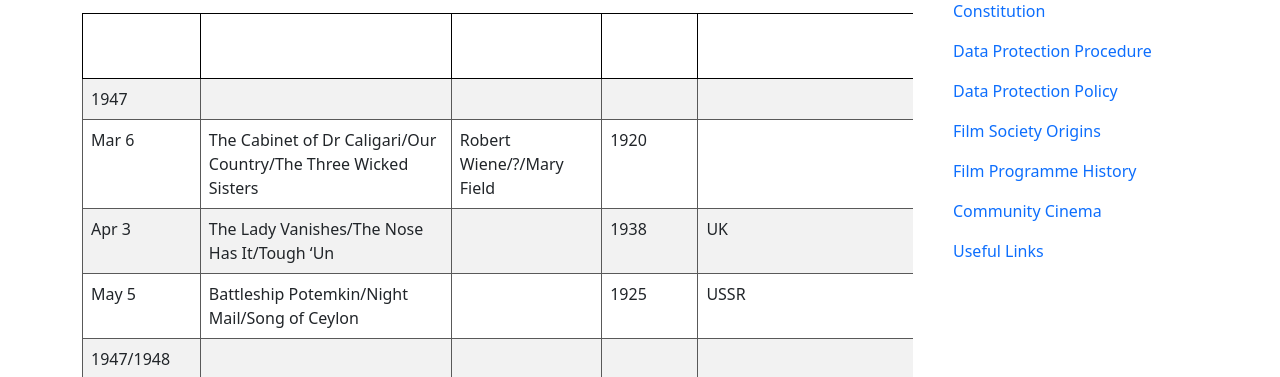
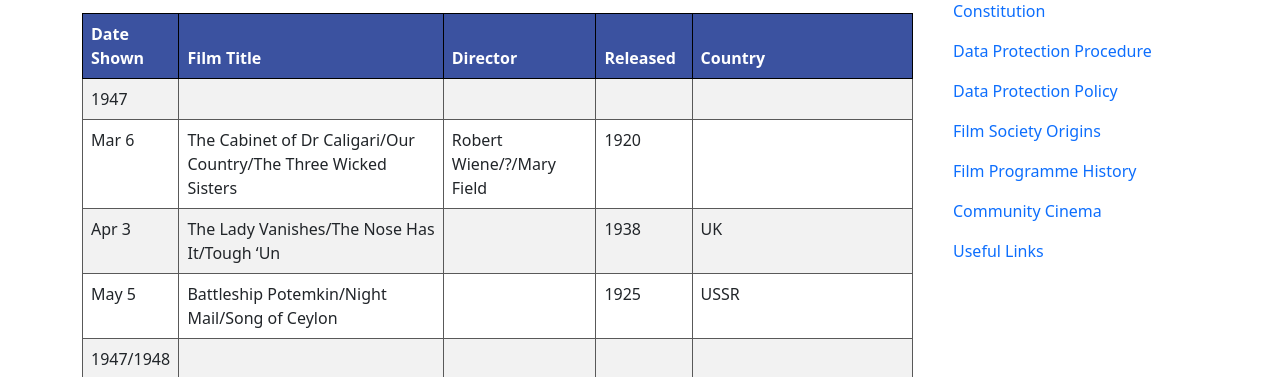
Before and after one commit to sfswebadmin/sfs.v5, an Astro site: page /about-sfs/sfs-films in a window 1280 px wide. Shown: the part 386-763 px from the top of the page. Built offline with nearby package versions, Linux system fonts and the light colour scheme; Astro itself is replaced by a stand-in of ours.

Commit message:
style film history table

```diff
--- a/src/pages/about-sfs/sfs-films.astro
+++ b/src/pages/about-sfs/sfs-films.astro
@@ -19,10 +19,10 @@ const title = "Film History";
                     just the films and the date shown.
                 </p>
                 <div class="table-responsive">
-                    <table class="table table-striped">
+                    <table class="table table-striped film-history__table">
                         <thead>
                             <tr>
-                                <th>Season/Date Shown</th>
+                                <th>Date Shown</th>
                                 <th>Film Title</th>
                                 <th>Director</th>
                                 <th>Released</th>
--- a/src/styles/blocks/_tables.scss
+++ b/src/styles/blocks/_tables.scss
@@ -34,3 +34,8 @@ table tbody tr td {
   background-color: $base-color;
   color: $white;
 }
+
+table.film-history__table thead tr th {
+    background-color: $base-color;
+    color: $white;
+}
```
